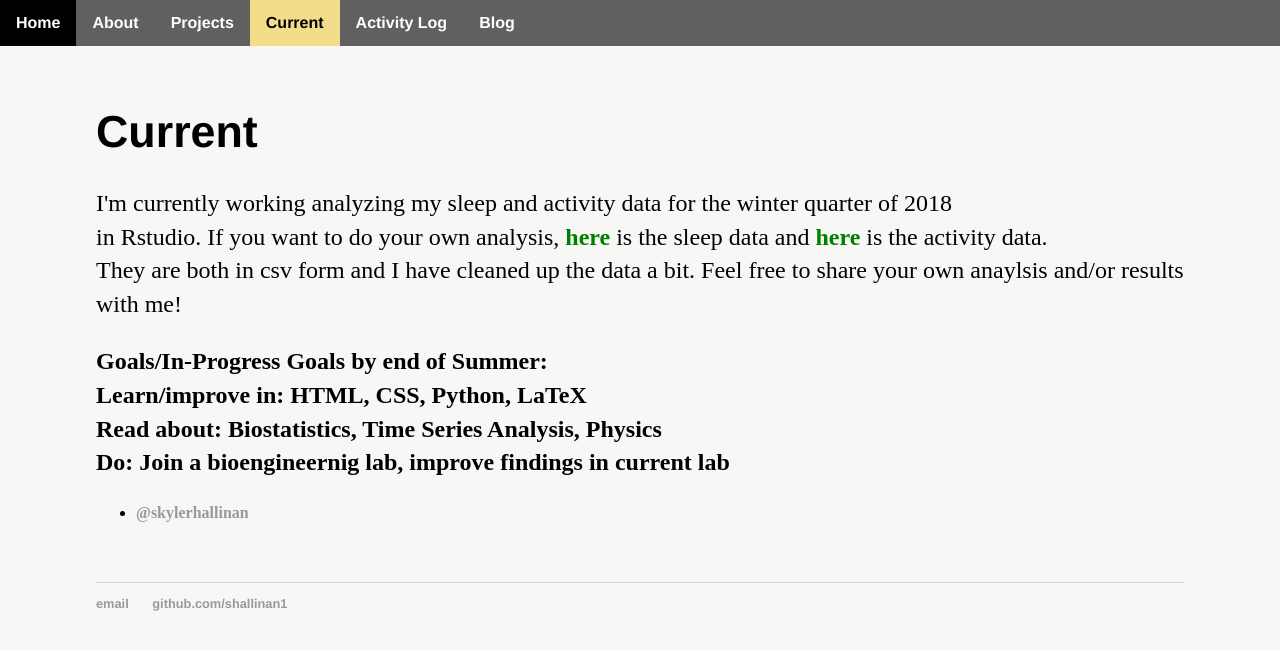
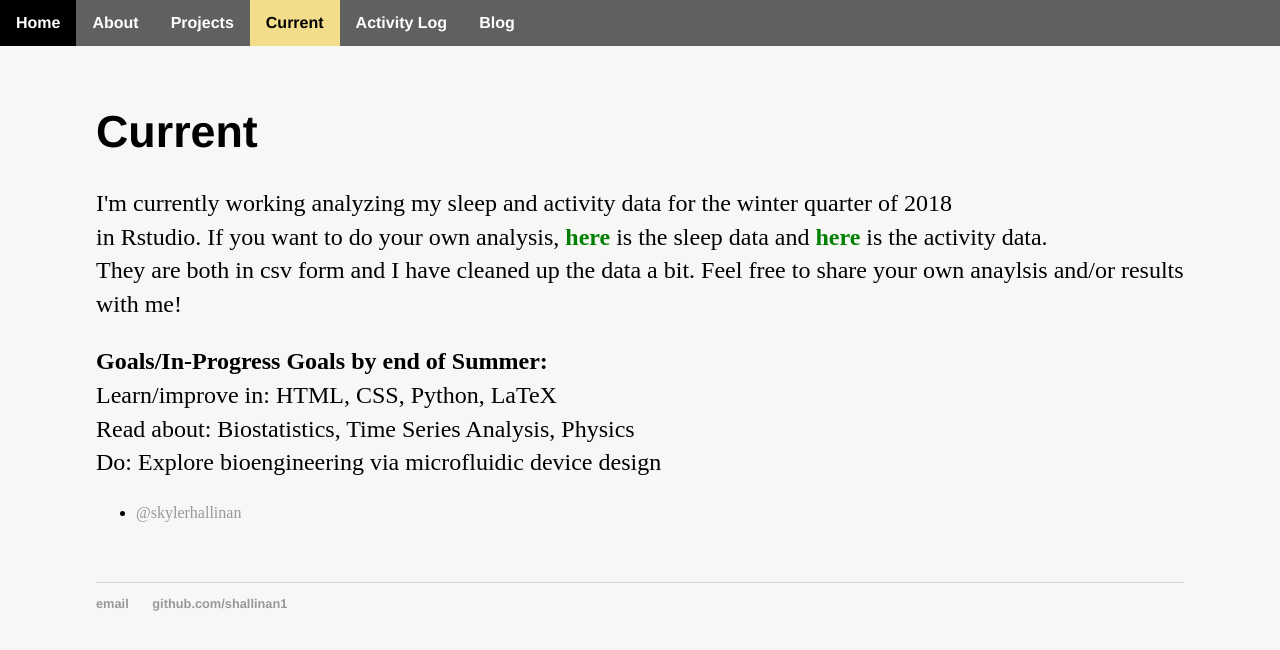
Before and after one commit to shallinan1/shallinan1.github.io, a Jekyll site: the page built from current/index.html, in a window 1280 px wide. Shown: the top 650 px of the page. Built offline with Jekyll 4.4.1, drawn with Linux system fonts in a browser that asks for light colours.

Commit message:
change b

```diff
--- a/current/index.html
+++ b/current/index.html
@@ -10,10 +10,10 @@ and <a href="/assets/data/activitycsv.csv"><b><font color="green">here</font></b
       They are both in csv form and I have cleaned up the data a bit.
       Feel free to share your own anaylsis and/or results with me! <br> </p>
 
-	   <p> <b> Goals/In-Progress Goals by end of Summer: <b> <br>
+	   <p> <b> Goals/In-Progress Goals by end of Summer: </b> <br>
 			Learn/improve in: HTML, CSS, Python, LaTeX <br>
 			Read about: Biostatistics, Time Series Analysis, Physics <br>
-			Do: Join a bioengineernig lab, improve findings in current lab <br>
+			Do: Explore bioengineering via microfluidic device design<br>
 
 </font>
       </p>
```
